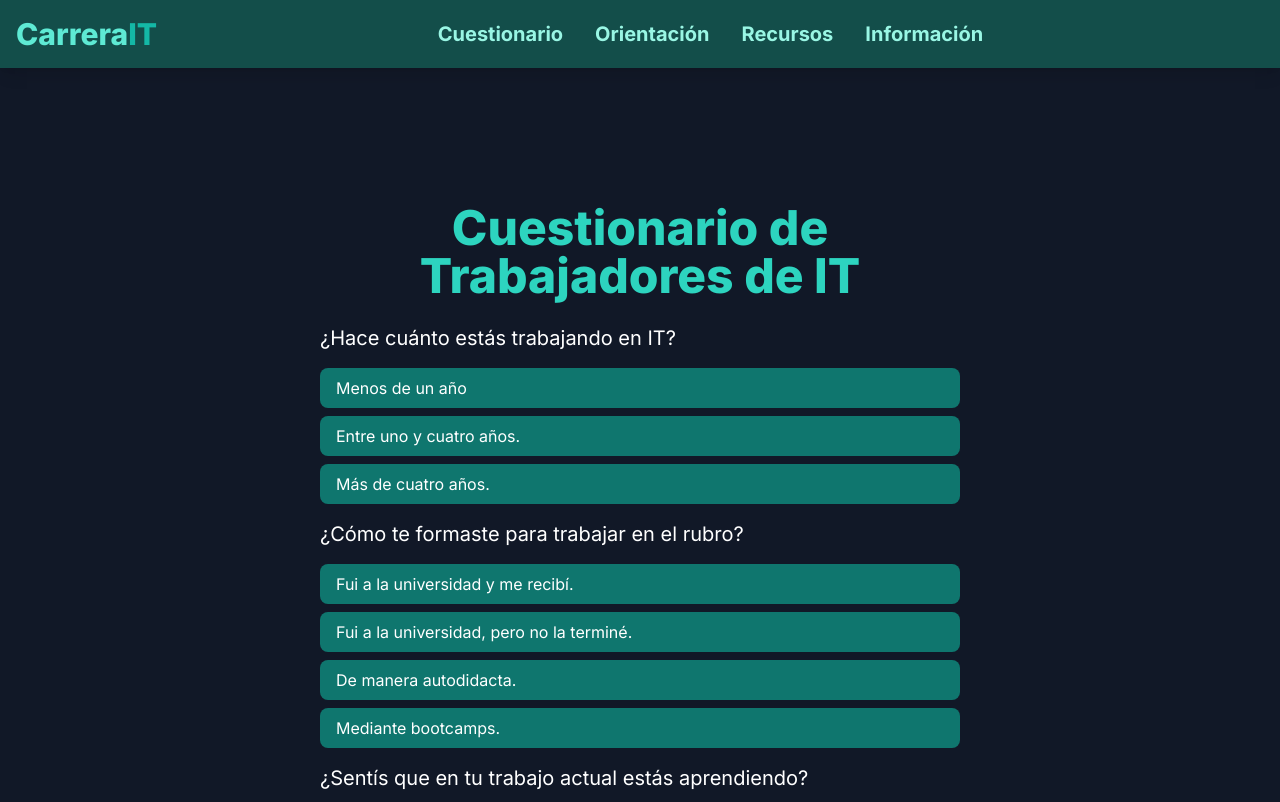
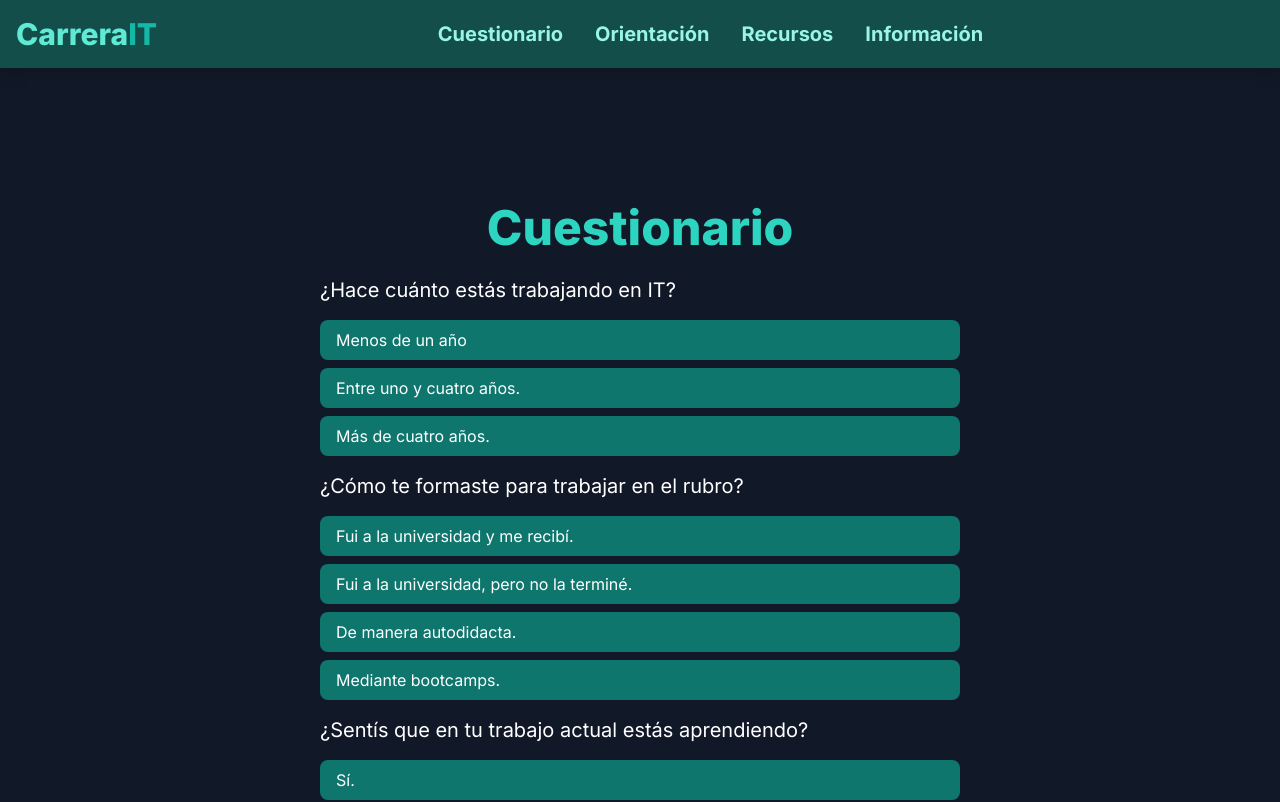
Before and after one commit to aronmilenait/carrerait-roadmap, a Next.js app in the folder carrerait-roadmap/: page /cuestionario-it in a window 1280 px wide. Shown: the top 802 px of the page. Built offline with nearby package versions, Linux system fonts and the light colour scheme.

Commit message:
Modify the survey's title.

```diff
--- a/carrerait-roadmap/src/app/components/itWorkerSurvey.tsx
+++ b/carrerait-roadmap/src/app/components/itWorkerSurvey.tsx
@@ -40,7 +40,7 @@ const ItWorkerSurvey = () => {
     <section className="bg-grey-950 text-white space-y-8 py-10 px-4 max-w-2xl mx-auto rounded-lg">
       <div id="survey-div">
         <h1 className="text-3xl sm:text-4xl md:text-5xl text-teal-400 font-extrabold mb-6 text-center">
-          Cuestionario de Trabajadores de IT
+          Cuestionario
         </h1>
         {!isFinished ? (
           <>
```
